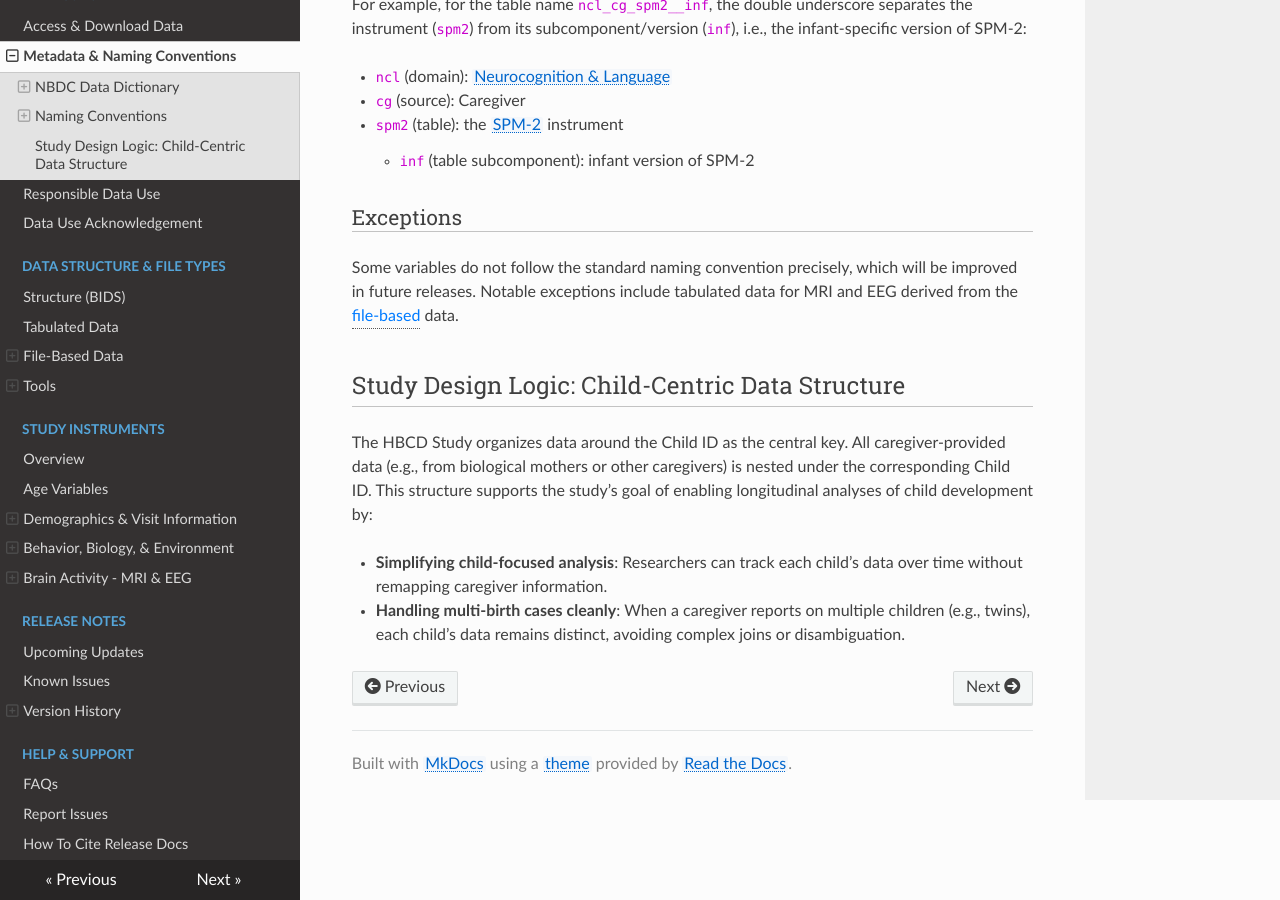
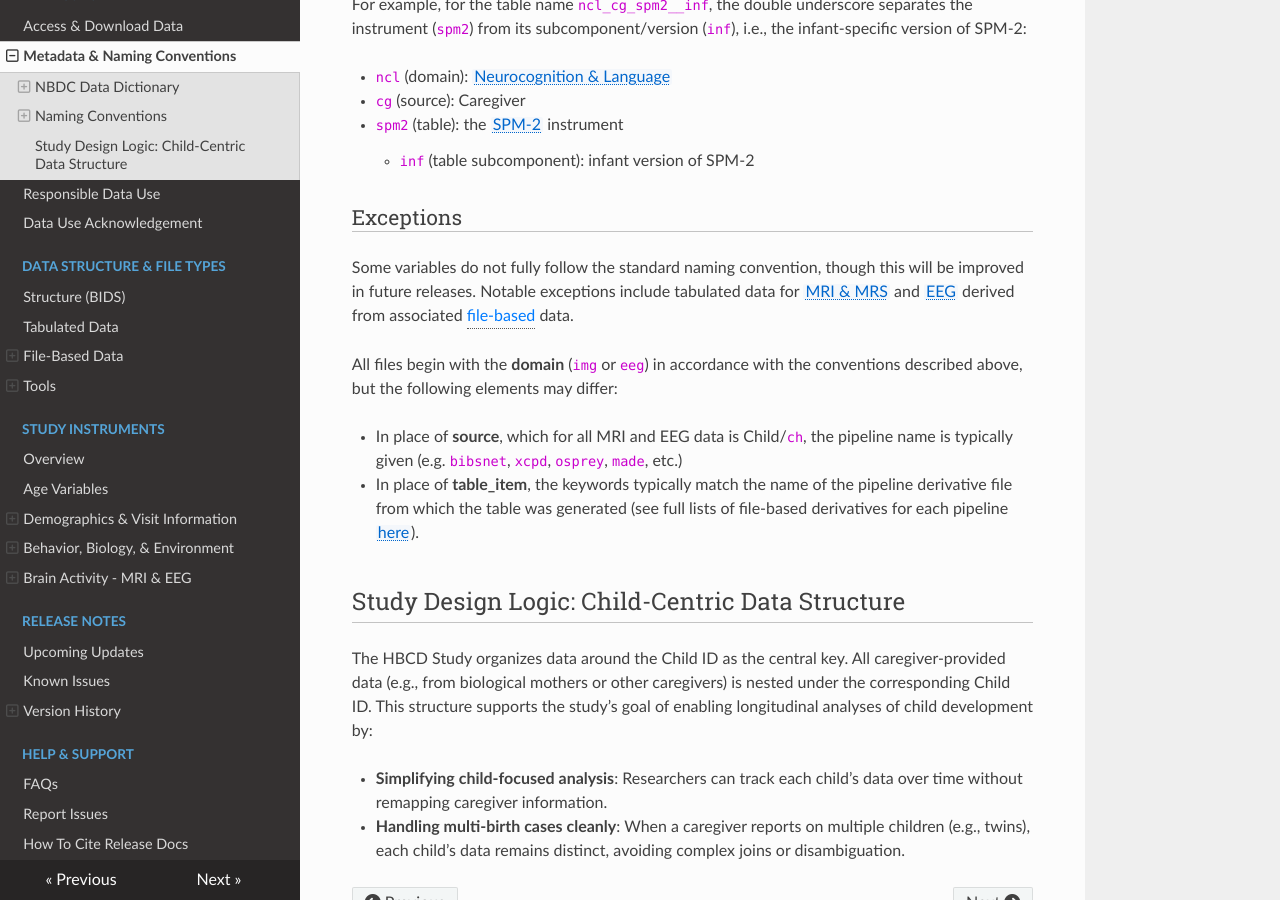
Before and after one commit to nbdc-datahub/hbcd-docs, an MkDocs documentation site: the page built from docs/access/metadata.md, in a window 1280 px wide and 900 px high, scrolled down 3961 px. Built offline with MkDocs 1.6.1, drawn with Linux system fonts in a browser that asks for light colours; nearby versions of some CDN libraries.

Commit message:
describe more about current MRI and EEG filenames

```diff
--- a/docs/access/metadata.md
+++ b/docs/access/metadata.md
@@ -498,7 +498,12 @@ For example, for the table name `ncl_cg_spm2__inf`, the double underscore separa
 
 ### Exceptions
 
-Some variables do not follow the standard naming convention precisely, which will be improved in future releases. Notable exceptions include tabulated data for MRI and EEG derived from the <span class="tooltip">file-based<span class="tooltiptext">imaging and biosignal data<br>(varied formats)</span></span> data.
+Some variables do not fully follow the standard naming convention, though this will be improved in future releases. Notable exceptions include tabulated data for [MRI & MRS](../instruments/index.md#mri) and [EEG](../instruments/index.md#eeg) derived from associated <span class="tooltip">file-based<span class="tooltiptext">imaging and biosignal data<br>(varied formats)</span></span> data.
+
+All files begin with the **domain** (`img` or `eeg`) in accordance with the conventions described above, but the following elements may differ:
+
+ - In place of **source**, which for all MRI and EEG data is Child/`ch`, the pipeline name is typically given (e.g. `bibsnet`, `xcpd`, `osprey`, `made`, etc.)
+ - In place of **table_item**, the keywords typically match the name of the pipeline derivative file from which the table was generated (see full lists of file-based derivatives for each pipeline [here](../datacuration/derivatives.md)).
 
 ## Study Design Logic: Child-Centric Data Structure
 
```
